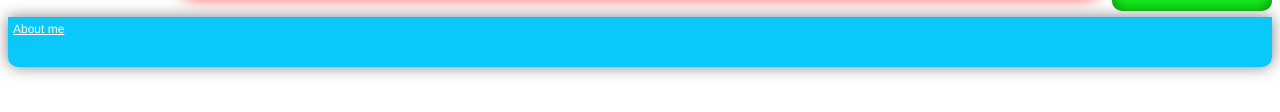
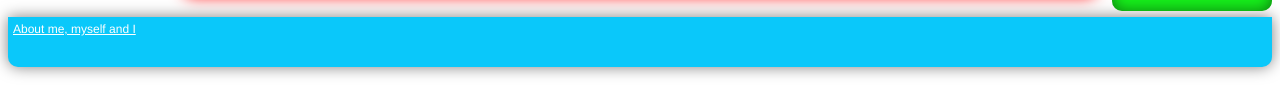
Before and after one commit to creativaman/Html5, a plain HTML site: page index.html in a window 1280 px wide. Shown: the part 261-373 px from the top of the page. Drawn offline with nearby package versions, Linux system fonts and the light colour scheme.

Commit message:
Changing footer text

```diff
--- a/index.html
+++ b/index.html
@@ -48,7 +48,7 @@
 			proident, sunt in culpa qui officia deserunt mollit anim id est laborum.</p>
 		</article>
 		<footer>
-			<a href="#">About me</a>
+			<a href="#">About me, myself and I</a>
 		</footer>
 	</body>
 </html>
```
